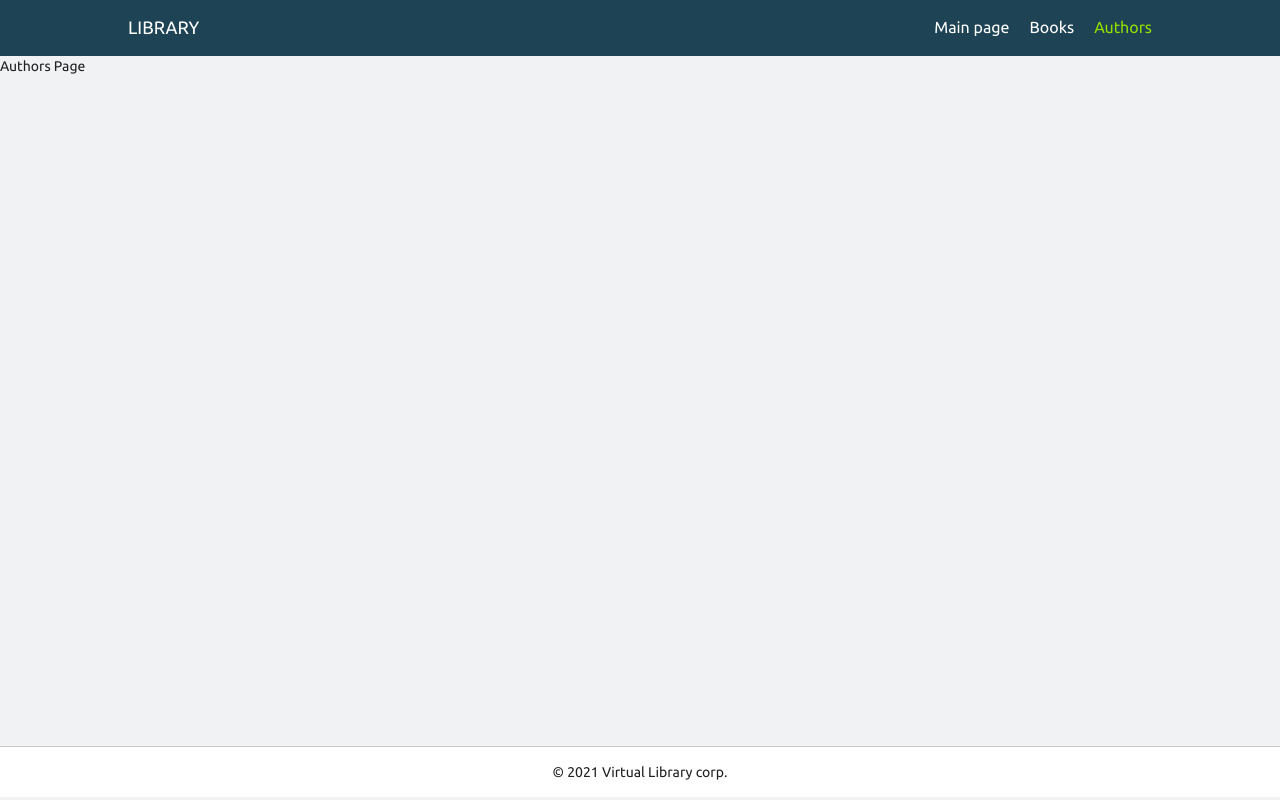
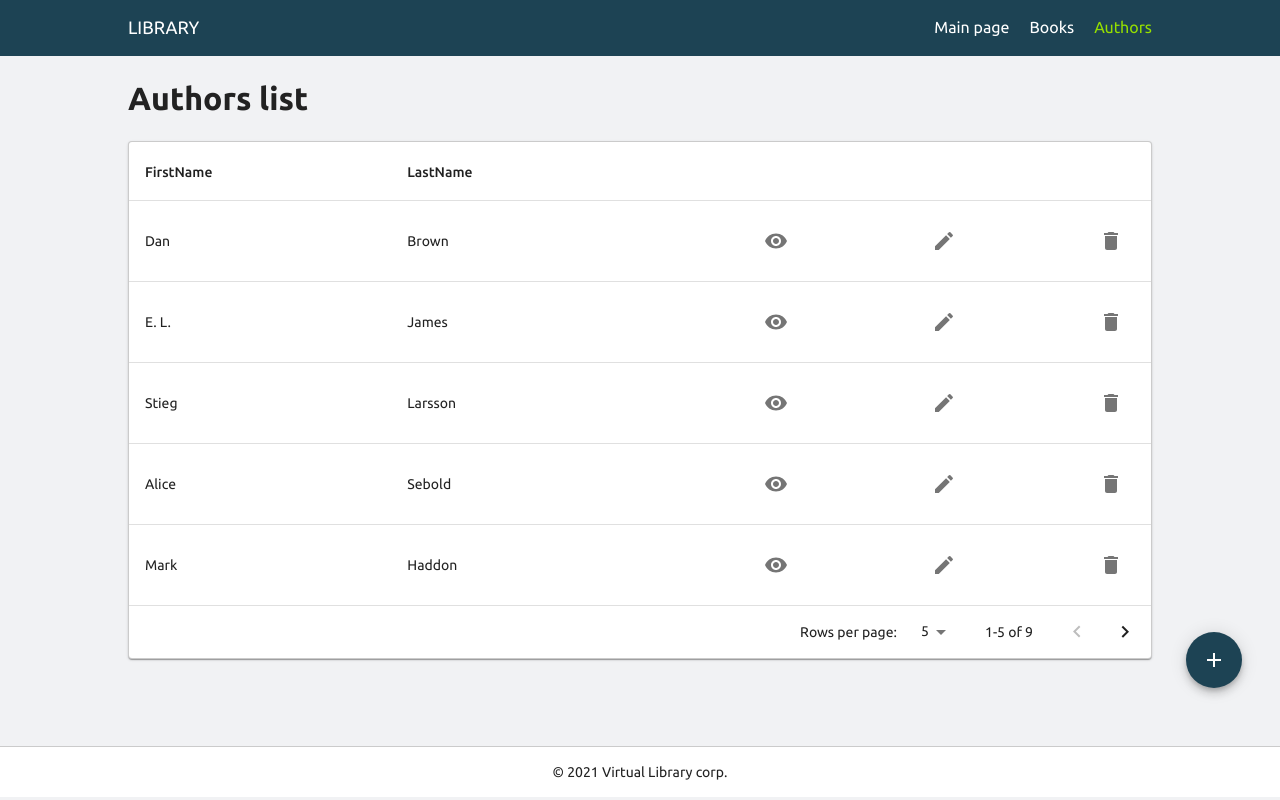
Before and after one commit to DudkoSerhei/virtual-library, a React (Create React App) app: page /authors in a window 1280 px wide. Built offline with nearby package versions, Linux system fonts and the light colour scheme.

Commit message:
feat: implement authors table and components for Authors page

```diff
--- /dev/null
+++ b/src/components/AuthorsTable.jsx
@@ -0,0 +1,125 @@
+import React, { useState } from 'react';
+import {
+  makeStyles,
+  Table,
+  TableBody,
+  TableCell,
+  TableContainer,
+  TablePagination,
+  TableRow,
+  IconButton,
+  Paper,
+  Tooltip,
+} from '@material-ui/core';
+import { Visibility, Edit, Delete } from '@material-ui/icons';
+import TableHeader from './TableHeader';
+import { getComparator, stableSort } from '../helpers';
+import { AUTHORS } from '../constants';
+
+const useStyles = makeStyles((theme) => ({
+  root: {
+    width: '100%',
+  },
+  paper: {
+    width: '100%',
+    marginBottom: '20px',
+    border: `1px solid ${theme.palette.colors.divider}`,
+  },
+  table: {
+    minWidth: 750,
+  },
+}));
+
+const headCells = [
+  { id: 'firstName', align: false, label: 'FirstName', sort: true },
+  { id: 'lastName', align: false, label: 'LastName', sort: true },
+  { id: 'view', align: true, label: '', sort: false },
+  { id: 'edit', align: true, label: '', sort: false },
+  { id: 'delete', align: true, label: '', sort: false },
+];
+
+const AuthorsTable = () => {
+  const classes = useStyles();
+  const [order, setOrder] = useState('asc');
+  const [orderBy, setOrderBy] = useState('calories');
+  const [page, setPage] = useState(0);
+  const [rowsPerPage, setRowsPerPage] = useState(5);
+
+  const handleRequestSort = (event, property) => {
+    const isAsc = orderBy === property && order === 'asc';
+    setOrder(isAsc ? 'desc' : 'asc');
+    setOrderBy(property);
+  };
+
+  const handleChangePage = (event, newPage) => {
+    setPage(newPage);
+  };
+
+  const handleChangeRowsPerPage = (event) => {
+    setRowsPerPage(parseInt(event.target.value, 10));
+    setPage(0);
+  };
+
+  return (
+    <div className={classes.root}>
+      <Paper className={classes.paper}>
+        <TableContainer>
+          <Table className={classes.table}>
+            <TableHeader
+              headCells={headCells}
+              order={order}
+              orderBy={orderBy}
+              onRequestSort={handleRequestSort}
+            />
+            <TableBody>
+              {stableSort(AUTHORS, getComparator(order, orderBy))
+                .slice(page * rowsPerPage, page * rowsPerPage + rowsPerPage)
+                .map((author) => (
+                  <TableRow hover role="checkbox" tabIndex={-1} key={author.id}>
+                    <TableCell component="th" scope="row">
+                      {author.firstName}
+                    </TableCell>
+                    <TableCell component="th" scope="row">
+                      {author.lastName}
+                    </TableCell>
+                    <TableCell align="right">
+                      <Tooltip title="View">
+                        <IconButton>
+                          <Visibility />
+                        </IconButton>
+                      </Tooltip>
+                    </TableCell>
+                    <TableCell align="right">
+                      <Tooltip title="Edit">
+                        <IconButton>
+                          <Edit />
+                        </IconButton>
+                      </Tooltip>
+                    </TableCell>
+                    <TableCell align="right">
+                      <Tooltip title="Delete">
+                        <IconButton>
+                          <Delete />
+                        </IconButton>
+                      </Tooltip>
+                    </TableCell>
+                  </TableRow>
+                ))}
+            </TableBody>
+          </Table>
+        </TableContainer>
+        <TablePagination
+          rowsPerPageOptions={[5, 10, 25]}
+          component="div"
+          count={AUTHORS.length}
+          rowsPerPage={rowsPerPage}
+          page={page}
+          onPageChange={handleChangePage}
+          onRowsPerPageChange={handleChangeRowsPerPage}
+        />
+      </Paper>
+    </div>
+  );
+};
+
+export default AuthorsTable;
--- a/src/components/index.js
+++ b/src/components/index.js
@@ -3,3 +3,4 @@ export { default as Footer } from './Footer';
 export { default as Logo } from './Logo';
 export { default as Main } from './Main';
 export { default as BooksTable } from './BooksTable';
+export { default as AuthorsTable } from './AuthorsTable';
--- a/src/pages/Authors.jsx
+++ b/src/pages/Authors.jsx
@@ -1,12 +1,48 @@
 import React from 'react';
-import { makeStyles } from '@material-ui/core';
+import { makeStyles, Fab, Tooltip } from '@material-ui/core';
+import { Add } from '@material-ui/icons';
+import { Main, AuthorsTable } from '../components';
 
-const useStyles = makeStyles();
+const useStyles = makeStyles((theme) => ({
+  container: {
+    position: 'relative',
+    paddingTop: '20px',
+  },
+  title: {
+    color: theme.palette.colors.text,
+    fontSize: '32px',
+    marginBottom: '20px',
+  },
+  fab: {
+    backgroundColor: theme.palette.colors.main,
+    color: theme.palette.colors.white,
+    position: 'fixed',
+    bottom: '14%',
+    right: '3%',
+    transition: '0.3s all ease',
+    '&:hover': {
+      backgroundColor: theme.palette.colors.main,
+      color: theme.palette.colors.primary,
+    },
+  },
+}));
 
 const AuthorsPage = () => {
   const classes = useStyles();
 
-  return <div className={classes.container}>Authors Page</div>;
+  return (
+    <div className={classes.container}>
+      <Main>
+        <h1 className={classes.title}>Authors list</h1>
+        <AuthorsTable />
+        <Tooltip title="Add author">
+          <Fab className={classes.fab}>
+            <Add />
+          </Fab>
+        </Tooltip>
+      </Main>
+    </div>
+  );
 };
 
 export default AuthorsPage;
```
